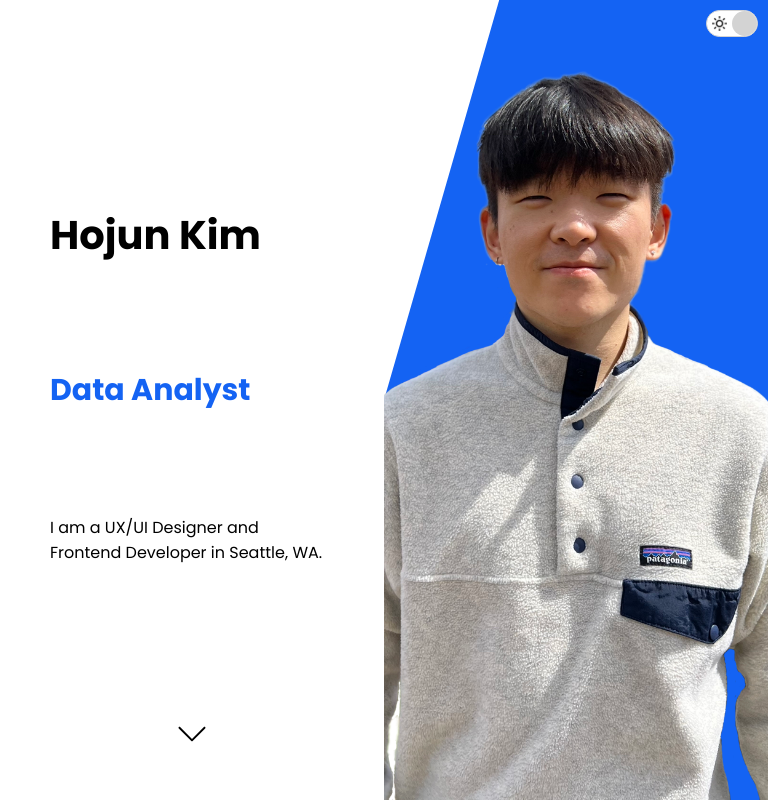
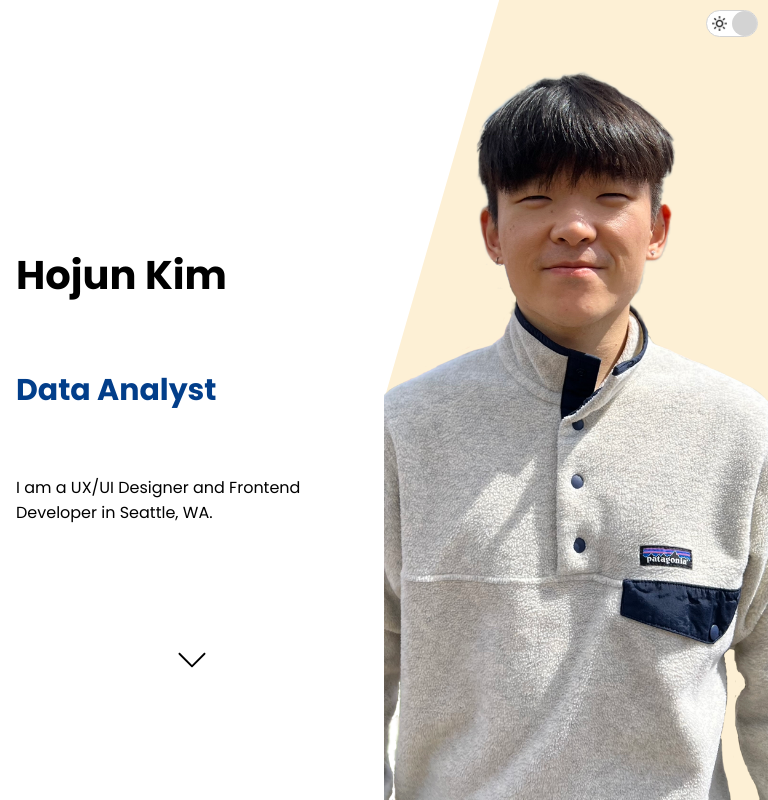
Before and after one commit to hojkim/Portfolio, a React (Create React App) app: page / in a window 768 px wide. Built offline with nearby package versions, Linux system fonts and the light colour scheme.

Commit message:
changed colors and spacing for responsive design

```diff
--- a/src/components/aboutme/Aboutme.jsx
+++ b/src/components/aboutme/Aboutme.jsx
@@ -5,12 +5,20 @@ import htmlIcon from "../../img/html.png";
 import jsIcon from "../../img/js.png";
 import reactIcon from "../../img/react.png";
 import figmaIcon from "../../img/figma.png";
+import { useContext } from "react";
+import { ThemeContext } from "../../context";
 
 const Aboutme = () => {
+   const theme = useContext(ThemeContext);
+   const darkMode = theme.state.darkMode;
+
    return (
       <div className="a">
          <div className="a-left">
-            <div className="a-card bg"></div>
+            <div
+               className="a-card bg"
+               style={{ background: darkMode && "#caf0f8" }}
+            ></div>
             <div className="a-card">
                <img src={Me} alt="" className="a-img" />
             </div>
--- a/src/components/aboutme/aboutme.css
+++ b/src/components/aboutme/aboutme.css
@@ -36,7 +36,7 @@
    width: 60%;
    height: 70vh;
    border-radius: 30px;
-   background-color: #84a4fc;
+   background-color: #fdf0d5;
    position: relative;
    overflow: hidden;
 }
@@ -89,7 +89,6 @@
    .a {
       flex-direction: column;
       text-align: center;
-      margin: 50px 0px;
    }
 
    .a-left {
@@ -98,15 +97,16 @@
    }
 
    .a-title {
+      margin: 0 0 0.5rem 0;
       font-size: 30px;
    }
 
    .a-sub {
-      font-size: 14px;
+      font-size: 12px;
    }
 
    .a-desc {
-      font-size: 14px;
+      font-size: 12px;
       margin: 3% 0;
    }
 
@@ -125,12 +125,16 @@
       justify-content: start;
    }
 
-   .a-title {
-      margin: 15px 0px;
+   .a-desc-intro {
+      display: none;
    }
 
    .a-desc {
       margin: 1vh 0;
+   }
+
+   .a-skills-desc {
+      font-size: 12px;
    }
 
    .a-icons {
@@ -142,6 +146,30 @@
    }
 }
 
+@media screen and (min-width: 481px) and (max-width: 768px) {
+   .a-card {
+      height: 50vh;
+      width: 70%;
+   }
+
+   .a-card.bg {
+      top: 80px;
+      left: 10px;
+   }
+
+   .a-right {
+      height: auto;
+   }
+
+   .a-sub,
+   .a-desc-intro,
+   .a-desc,
+   .a-skills-desc {
+      margin: 0 0 0.5rem 0;
+      font-size: 14px;
+   }
+}
+
 @media screen and (min-width: 769px) and (max-width: 960px) {
    .a-right {
       height: 50%;
--- a/src/components/contact/contact.css
+++ b/src/components/contact/contact.css
@@ -1,13 +1,13 @@
 .c {
    height: 100vh;
-    position: relative
+   position: relative;
 }
 
 .c-bg {
-    width: 20px;
+   width: 2rem;
    height: 100%;
-    background-color: #84a4fc;
-    position: absolute
+   background-color: #fdf0d5;
+   position: absolute;
 }
 
 .c-wrapper {
@@ -50,7 +50,7 @@
    width: 40px;
    height: 40px;
    margin-right: 15px;
-    margin-left: 5px
+   margin-left: 5px;
 }
 
 .c-desc {
@@ -81,7 +81,7 @@ textarea {
 button {
    border: none;
    padding: 15px;
-    background-color: #84a4fc;
+   background-color: #023e8a;
    color: white;
    font-weight: 500;
    cursor: pointer;
--- a/src/components/intro/Intro.jsx
+++ b/src/components/intro/Intro.jsx
@@ -14,9 +14,24 @@ const Intro = () => {
                <h1 className="i-name">Hojun Kim</h1>
                <div className="i-title">
                   <div className="i-title-wrapper">
-                     <div className="i-title-item">UX/UI Designer</div>
-                     <div className="i-title-item">Web Developer</div>
-                     <div className="i-title-item">Data Analyst</div>
+                     <div
+                        className="i-title-item"
+                        style={{ color: darkMode && "#caf0f8" }}
+                     >
+                        UX/UI Designer
+                     </div>
+                     <div
+                        className="i-title-item"
+                        style={{ color: darkMode && "#caf0f8" }}
+                     >
+                        Web Developer
+                     </div>
+                     <div
+                        className="i-title-item"
+                        style={{ color: darkMode && "#caf0f8" }}
+                     >
+                        Data Analyst
+                     </div>
                   </div>
                </div>
                <p className="i-desc">
@@ -39,7 +54,10 @@ const Intro = () => {
             </svg>
          </div>
          <div className="i-right">
-            <div className="i-bg"></div>
+            <div
+               className="i-bg"
+               style={{ background: darkMode && "#caf0f8" }}
+            ></div>
             <img src={Profile} alt="" className="i-img" />
          </div>
       </div>
--- a/src/components/intro/intro.css
+++ b/src/components/intro/intro.css
@@ -51,7 +51,7 @@
    height: 50px;
    font-size: 30px;
    font-weight: bold;
-   color: #1463f3;
+   color: #023e8a;
    align-items: center;
 }
 
@@ -68,7 +68,7 @@
 
 .i-bg {
    clip-path: polygon(30% 0, 100% 0%, 100% 100%, 30% 100%, 0% 50%);
-   background-color: #1463f3;
+   background-color: #fdf0d5;
    width: 100%;
    height: 100%;
    position: absolute;
@@ -110,7 +110,8 @@
 
 @media screen and (min-width: 481px) and (max-width: 768px) {
    .i-left-wrapper {
-      height: 45%;
+      height: 35%;
+      padding: 1rem;
    }
 
    .i-name {
```
Also changed, not shown: src/components/contact/Contact.jsx (+83 -28 lines). Lines whose indentation alone changed are shown as unchanged.
